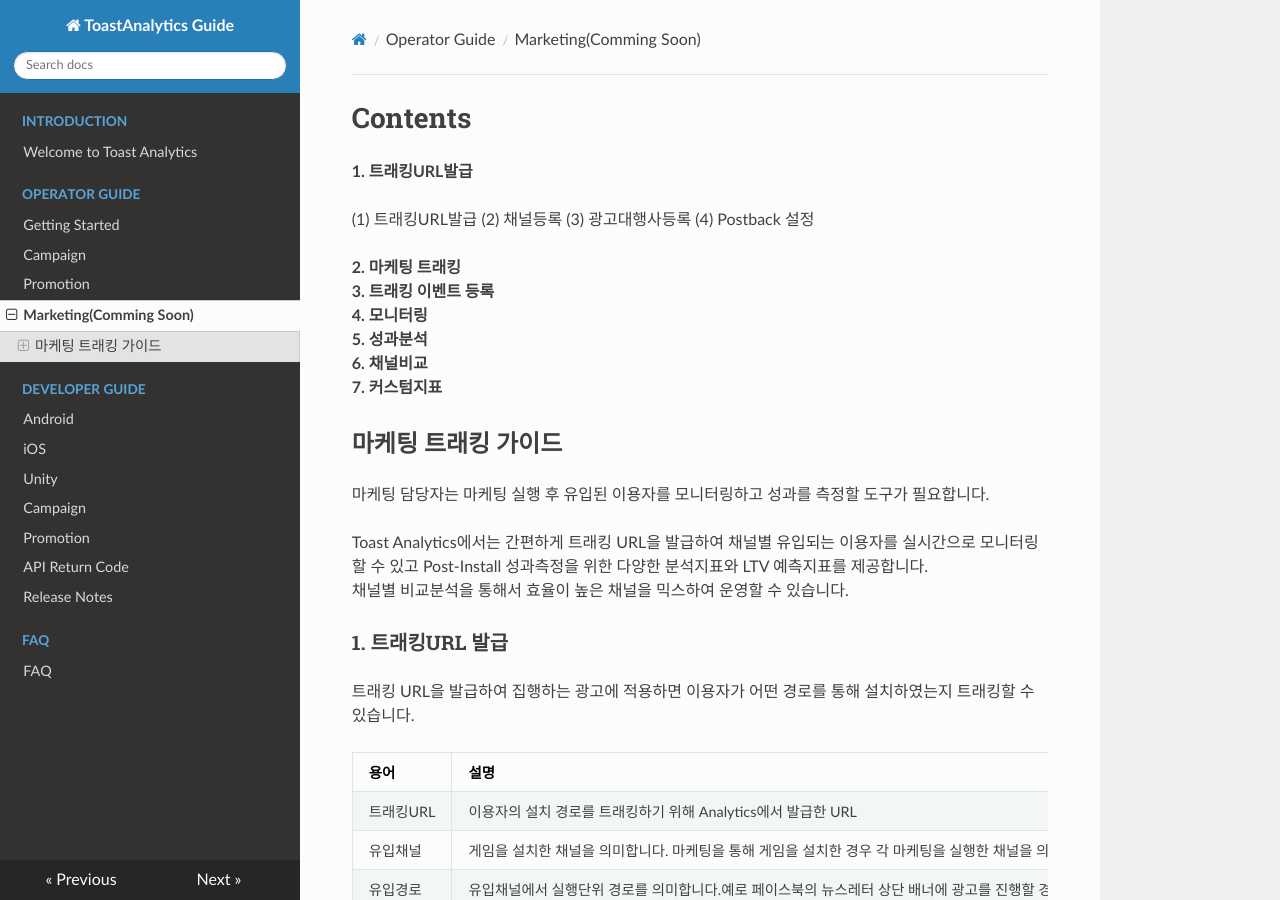
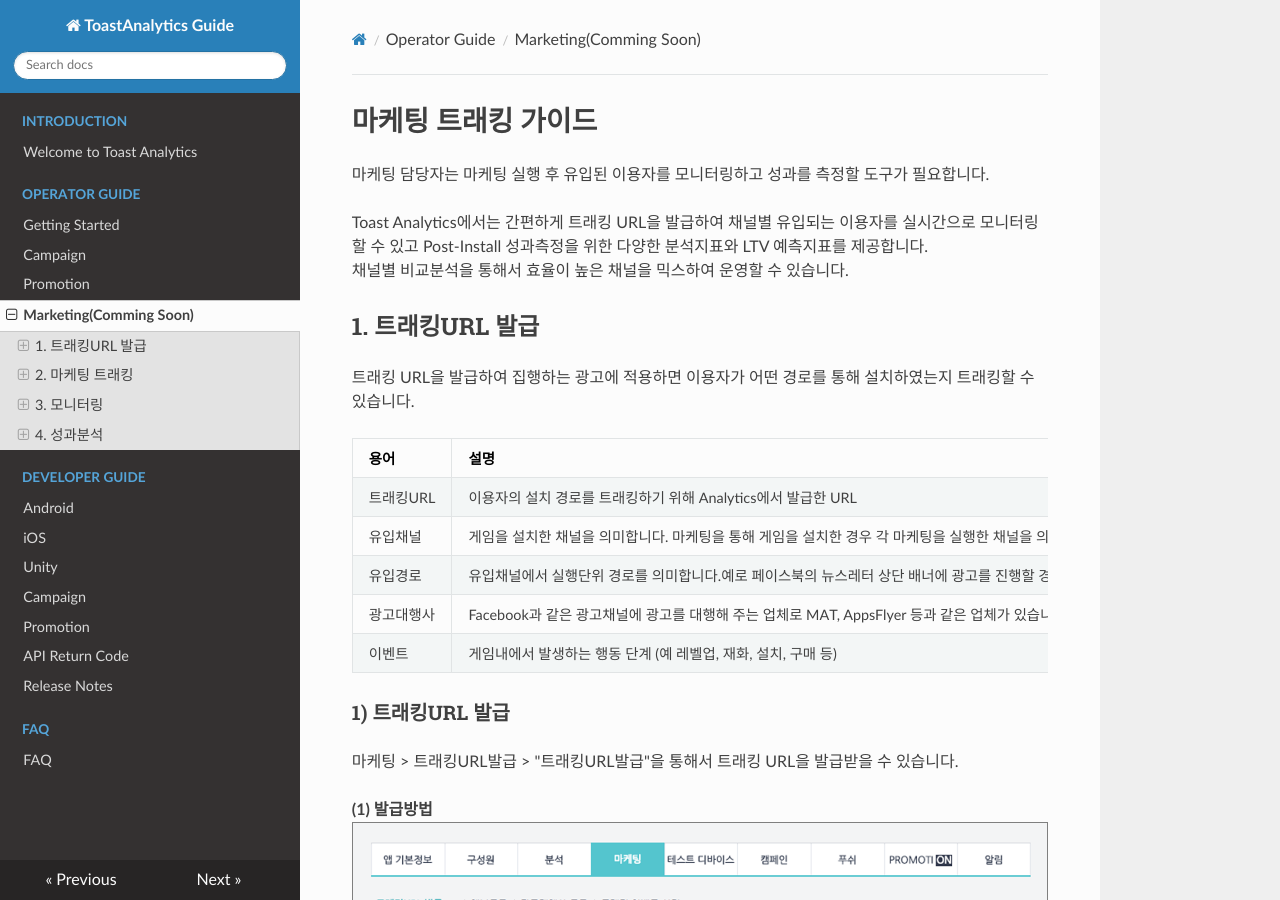
Before and after one commit to ToastAnalytics/ToastAnalytics, an MkDocs documentation site: the page built from docs/Developer/3. marketing Guide.md, in a window 1280 px wide and 900 px high. Built offline with MkDocs 1.6.1, drawn with Linux system fonts in a browser that asks for light colours; nearby versions of some CDN libraries; old or Windows-style settings are respelled for this version of MkDocs; some of the changed text lies outside the part shown.

Commit message:
Update 3. marketing Guide.md

```diff
--- a/docs/Developer/3. marketing Guide.md
+++ b/docs/Developer/3. marketing Guide.md
@@ -1,24 +1,10 @@
-# Contents
-
-**1. 트래킹URL발급**
-
- (1) 트래킹URL발급   (2) 채널등록   (3) 광고대행사등록   (4) Postback 설정
-
-**2. 마케팅 트래킹**
-**3. 트래킹 이벤트 등록**
-**4. 모니터링**
-**5. 성과분석**
-**6. 채널비교**
-**7. 커스텀지표**
-
-
-## 마케팅 트래킹 가이드
+# 마케팅 트래킹 가이드
 마케팅 담당자는 마케팅 실행 후 유입된 이용자를 모니터링하고 성과를 측정할 도구가 필요합니다.
 
 Toast Analytics에서는 간편하게 트래킹 URL을 발급하여 채널별 유입되는 이용자를 실시간으로 모니터링 할 수 있고 Post-Install 성과측정을 위한 다양한 분석지표와 LTV 예측지표를 제공합니다.
  채널별 비교분석을 통해서 효율이 높은 채널을 믹스하여 운영할 수 있습니다.
 
-### 1. 트래킹URL 발급
+## 1. 트래킹URL 발급
  트래킹 URL을 발급하여 집행하는 광고에 적용하면 이용자가 어떤 경로를 통해 설치하였는지 트래킹할 수 있습니다.
 
  |용어|설명|
@@ -29,7 +15,7 @@ Toast Analytics에서는 간편하게 트래킹 URL을 발급하여 채널별
 |광고대행사|	Facebook과 같은 광고채널에 광고를 대행해 주는 업체로 MAT, AppsFlyer 등과 같은 업체가 있습니다.|
 |이벤트|	게임내에서 발생하는 행동 단계 (예 레벨업, 재화, 설치, 구매 등)|
 
-#### 1) 트래킹URL 발급
+### 1) 트래킹URL 발급
 마케팅 > 트래킹URL발급 > "트래킹URL발급"을 통해서 트래킹 URL을 발급받을 수 있습니다.
 
 **(1) 발급방법**
@@ -63,7 +49,7 @@ Toast Analytics에서는 간편하게 트래킹 URL을 발급하여 채널별
 
 
 
-#### 2) 채널등록
+### 2) 채널등록
 
 **(1) 등록방법 **
 
@@ -84,7 +70,7 @@ Toast Analytics에서는 간편하게 트래킹 URL을 발급하여 채널별
 ③ 광고대행사 연동 : 광고대행사를 등록하는 경우 Postback으로 유입되는 채널이 자동으로 등록됩니다.
 ※ 시스템등록과 광고대행사 연동을 통해 자동으로 유입된 채널은 수정 및 삭제할 수 없습니다.
 
-#### 3) 광고대행사 등록
+### 3) 광고대행사 등록
 
 광고대행사를 통해 집행하는 경우 간단하게 Postback을 설정하고 필요 정보를 등록하면 Analytics에서도 유입이용자를 트래킹할 수 있습니다.
 이를 위해 광고대행사에서 발급받은 앱정보를 등록합니다. 추가적으로 Postback 설정방법은 "마케팅트래킹"에서 상세하게 설명합니다.
@@ -122,7 +108,7 @@ Toast Analytics에서는 간편하게 트래킹 URL을 발급하여 채널별
 [MAT 앱id 확인]
 
 
-#### 4) Postback 설정
+### 4) Postback 설정
 Analyics에 광고대행사를 연동하기 위해 각 광고대행사 사이트에 접속하여 캠페인을 설정합니다.
 광고대행사에 Postback URL, Analytics에 앱ID를 등록하면 각 광고대행사를 통해 유입되는 로그가 수집됩니다.
 
@@ -167,11 +153,11 @@ Step5. 저장 후 Postbacks 페이지에 등록된 결과를 확인할 수 있
 :http://support.mobileapptracking.com/entries/22560357-Setting-Up-Postback-URLs
 
 
-### 2. 마케팅 트래킹
+## 2. 마케팅 트래킹
 
 광고를 집행한 후 해당 채널로 유입되는 이용자를 분석하기 위해 이용자를 트래킹합니다.
 
-#### 1) 광고를 매체에 직접 집행할 경우 (AOS인 경우)
+### 1) 광고를 매체에 직접 집행할 경우 (AOS인 경우)
 AOS인 경우 광고를 집행한 후 스토어를 통해 설치시 트래킹 URL에 레퍼러를 추가하여 유니크한 퍼블리셔를 식별할 수 있습니다.
 - 트래킹 URL을 발급한 후 광고매체에 적용합니다.
 - (※ 외부에서 발급받은 URL인 경우 직접 URL을 등록하여 트래킹 URL을 생성합니다.)
@@ -181,7 +167,7 @@ AOS인 경우 광고를 집행한 후 스토어를 통해 설치시 트래킹 UR
 ![  구글 레퍼러를 이용한 광고트래킹 Flow](https://raw.githubusercontent.com/ToastAnalytics/ToastAnalytics/master/docs/Developer/images/marketing13.png)
 [ 구글 레퍼러를 이용한 광고트래킹 Flow]
 
-#### 2) 광고를 매체에 직접 집행할 경우 (AOS 이외 스토어인 경우)
+### 2) 광고를 매체에 직접 집행할 경우 (AOS 이외 스토어인 경우)
 AOS이외의 스토어인 경우 이용자를 트래킹할 수 있는 레퍼러와 같은 고유 식별자를 제공하지 않습니다. 이용자의 광고클릭시 발생하는 클릭로그 정보를 기반으로 고유한 핑거프린팅을 만들어 동일 이용자로 식별할 수 있습니다.
 앱스토어는 레퍼러를 포함시키지 않기에 광고 클릭시와 스토어를 통해 설치시 생성된 핑거프린팅을 매칭하여 광고로 유입된 이용자를 트래킹할 수 있습니다.
 
@@ -189,7 +175,7 @@ AOS이외의 스토어인 경우 이용자를 트래킹할 수 있는 레퍼러
 [ 핑거프린팅을 이용한 광고트래킹 Flow]
 
 
-#### 3) 광고대행사를 통해 광고를 집행할 경우
+### 3) 광고대행사를 통해 광고를 집행할 경우
 직접 광고하지 않고 대행사를 통해 광고를 집행한 경우 대행사의 Postback URL을 통해 설치이벤트를 확인할 수 있습니다.
 - 광고대행사 Postback에 Analytics 수집서버 URL과 이벤트를 등록합니다.
 - 광고대행사에서 발급받은 앱ID를 Analytics에 등록합니다.
@@ -199,7 +185,7 @@ AOS이외의 스토어인 경우 이용자를 트래킹할 수 있는 레퍼러
 [ 광고대행사를 통해 광고를 집행할 경우 Flow]
 
 
-### 3. 모니터링
+## 3. 모니터링
 채널별 유입현황을 실시간으로 모니터링 할 수 있고 채널별 주요 지표를 한눈에 확인할 수 있습니다.
 
 
@@ -215,7 +201,7 @@ AOS이외의 스토어인 경우 이용자를 트래킹할 수 있는 레퍼러
 |재방문율|	게임 설치 이후 경과된 일수에 따라 게임을 실행하는 이용자 비율|
 
 
-#### 1) 실시간
+### 1) 실시간
  마케팅을 통해 유입되는 클릭수, 설치수, 전환율을 실시간으로 모니터링할 수 있습니다.
 
 **(1) 지표해석 가이드**
@@ -256,7 +252,7 @@ AOS이외의 스토어인 경우 이용자를 트래킹할 수 있는 레퍼러
 |재방문율|	게임 설치 이후 경과된 일수에 따라 게임을 실행하는 이용자 비율|
 
 
-####1) 성과분석
+###1) 성과분석
 
 **(1) 지표해석 가이드**
 
```
Also changed, not shown: other parts of docs/Developer/3. marketing Guide.md (+16 -3 lines).
